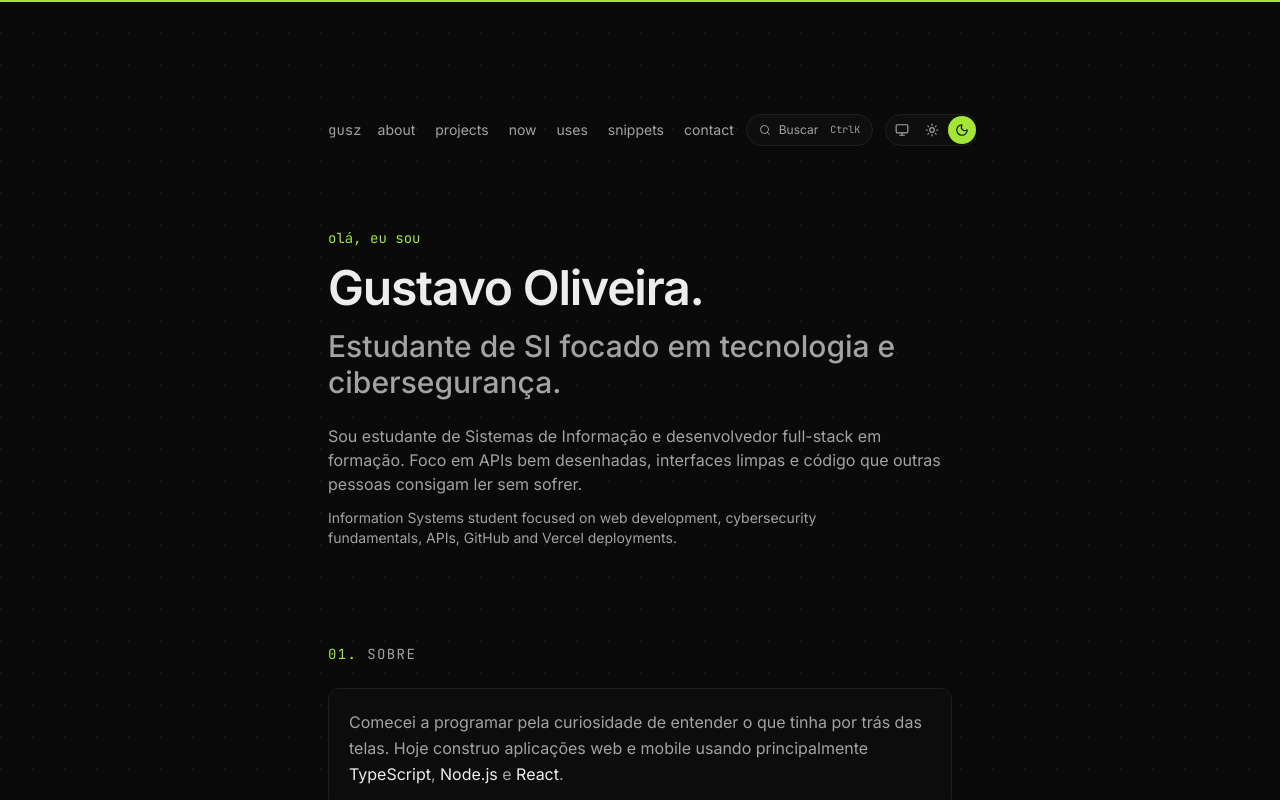
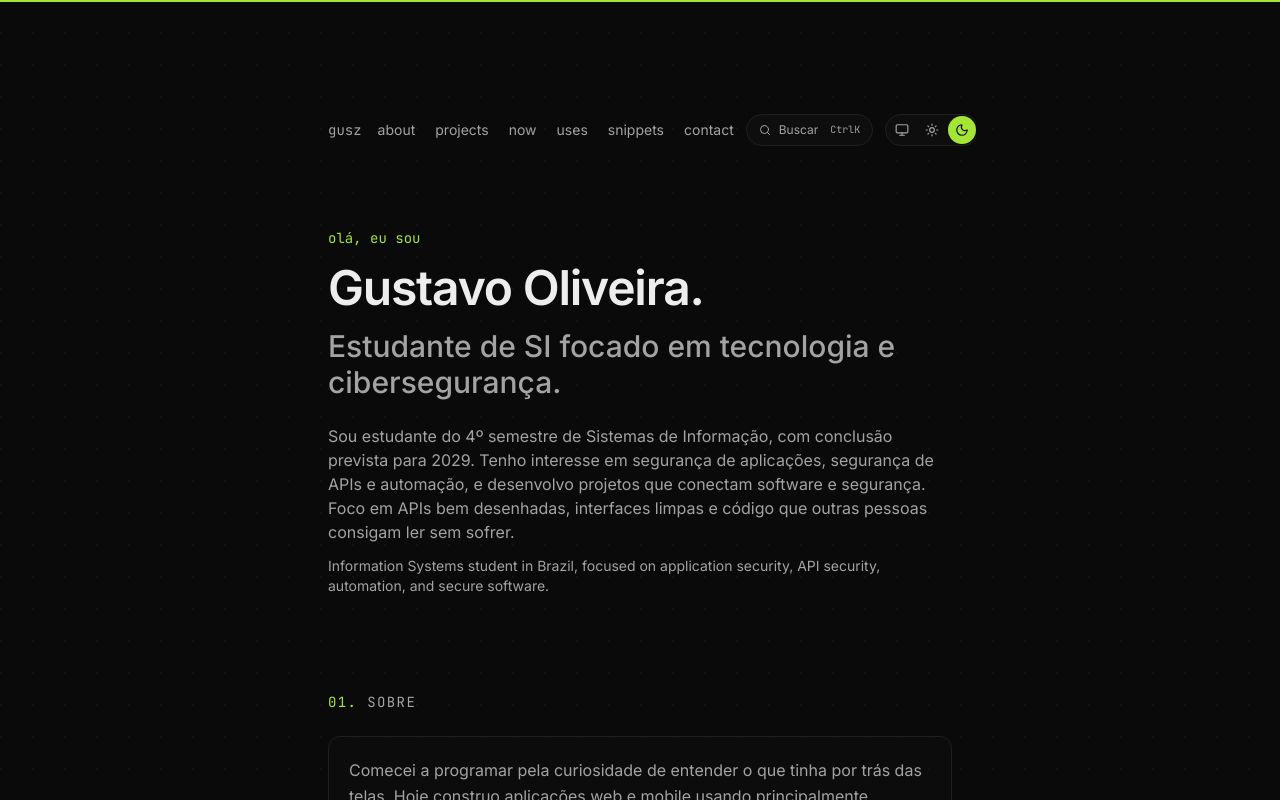
Before and after one commit to guuszz/portfolio, a Next.js app: page / in a window 1280 px wide. Shown: the top 800 px of the page. Built offline with nearby package versions, Linux system fonts and the light colour scheme.

Commit message:
Align portfolio intro and LinkedIn contact

```diff
--- a/app/page.tsx
+++ b/app/page.tsx
@@ -116,14 +116,14 @@ export default function Home() {
           />
           <Reveal delay={0.55}>
             <p className="mt-6 max-w-prose text-muted">
-              Sou estudante de Sistemas de Informação e desenvolvedor full-stack em formação.
+              Sou estudante do 4º semestre de Sistemas de Informação, com conclusão prevista para 2029. Tenho interesse em segurança de aplicações, segurança de APIs e automação, e desenvolvo projetos que conectam software e segurança.
               Foco em APIs bem desenhadas, interfaces limpas e código que outras pessoas
               consigam ler sem sofrer.
             </p>
           </Reveal>
           <Reveal delay={0.65}>
             <p className="mt-3 hidden max-w-prose text-sm text-muted md:block" lang="en">
-              Information Systems student focused on web development, cybersecurity fundamentals, APIs, GitHub and Vercel deployments.
+              Information Systems student in Brazil, focused on application security, API security, automation, and secure software.
             </p>
           </Reveal>
         </section>
@@ -178,7 +178,7 @@ export default function Home() {
               </li>
               <li>
                 <a
-                  href="https://www.linkedin.com/in/gustavo-saraiva-054807358/"
+                  href="https://www.linkedin.com/in/gustavo-avelino-saraiva-oliveira-054807358/"
                   target="_blank"
                   rel="noopener noreferrer"
                   className="group inline-flex min-h-[44px] items-center gap-3 py-2 text-fg transition-colors hover:text-accent"
```
